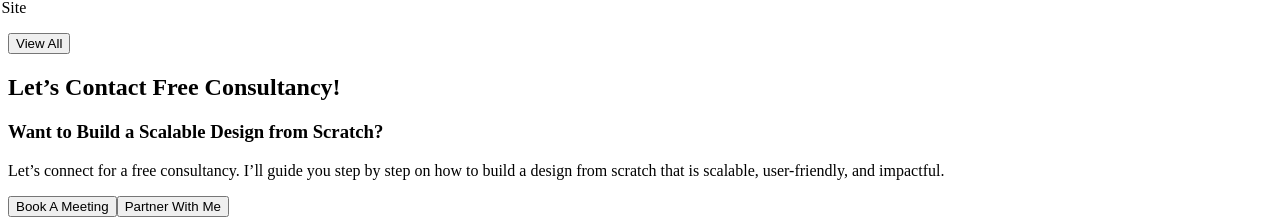
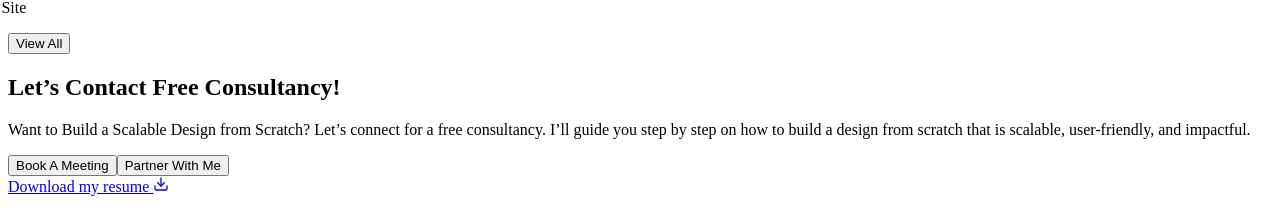
Before and after one commit to huzaifa-codes/shayanportfolio, a Next.js app: page /Home in a window 1280 px wide. Shown: the part 1899-2121 px from the top of the page. Built offline with nearby package versions, Linux system fonts and the light colour scheme.

Commit message:
some changes shayan portfolio

```diff
--- a/src/component/layout/Footer.tsx
+++ b/src/component/layout/Footer.tsx
@@ -24,7 +24,7 @@ const socialLinks = [
 export default function Footer() {
   return (
 <div className="py-20">
-    <footer className="bg-gradient-to-r  from-yellow-50 via-white to-yellow-100 rounded-[40px] lg:rounded-[20px]
+    <footer className="bg-gray-50 rounded-[40px] lg:rounded-[20px]
                         max-w-[1400px] w-full mx-auto px-8 sm:px-12 lg:px-20 py-10 flex flex-col lg:flex-row items-center justify-between gap-6 lg:gap-0">
 
       {/* Heading */}
--- a/src/component/widgets/Contactfree.tsx
+++ b/src/component/widgets/Contactfree.tsx
@@ -1,49 +1,43 @@
 import Button from "../shared/ui/Button";
 import SectionWrapper from "../shared/ui/SectionWrapper";
+import {  FiDownload } from "react-icons/fi";
 
 export default function ContactConsultancySection() {
   return (
     <SectionWrapper>
       <section
-        className="bg-gradient-to-r from-yellow-50 via-white to-yellow-100
-                   rounded-[40px] lg:rounded-[20px] px-6 py-12 md:px-12 md:py-16 lg:px-20 lg:py-20
-                   flex flex-col lg:flex-row items-center gap-12 font-jakarta "
+        className="bg-gray-50 rounded-[40px] lg:rounded-[20px] px-6 py-12 md:px-12 md:py-16 lg:px-20 lg:py-20
+                   flex flex-col items-center text-center space-y-6 font-jakarta"
       >
-        {/* Left Content */}
-        <div className="flex-1 max-w-2xl text-center lg:text-left space-y-6 lg:space-y-5">
-          <h2 className=" !text-gray-900">
-            Let’s Contact Free  Consultancy!
+        {/* Heading */}
+        <h2 className="text-3xl md:text-4xl font-semibold !text-gray-900">
+          Let’s Contact Free Consultancy!
         </h2>
 
-          <h3 className="!text-gray-600">
-            Want to Build a Scalable Design from Scratch?
-          </h3>
-
-          <p className=" !text-gray-600 leading-relaxed">
-            Let’s connect for a free consultancy. I’ll guide you step by step on
-            how to build a design from scratch that is scalable, user-friendly,
-            and impactful.
+        {/* Sub Text */}
+        <p className="text-gray-600 max-w-[900px] leading-relaxed">
+          Want to Build a Scalable Design from Scratch? Let’s connect for a free consultancy.
+          I’ll guide you step by step on how to build a design from scratch that is scalable, user-friendly, and impactful.
         </p>
 
-          <div className="flex flex-col sm:flex-row gap-4 sm:gap-6 mt-16 justify-center lg:justify-start">
-            {/* Primary Button */}
-            <Button className=" bg-yellow-300 px-8 py-4 sm:px-10 sm:py-4 ">
+        {/* Buttons */}
+        <div className="flex flex-col sm:flex-row gap-4 sm:gap-6 mt-6">
+          <Button className="bg-amber-50 px-8 py-4 sm:px-10 sm:py-4">
             Book A Meeting
           </Button>
-
-            {/* Secondary Button */}
-            <Button className=" px-8 py-4 bg-black text-white sm:px-10 sm:py-4 ">
+          <Button className="bg-black text-white px-8 py-4 sm:px-10 sm:py-4">
             Partner With Me
           </Button>
         </div>
-        </div>
 
-        {/* Right Content */}
-        <div className="flex-1 w-full max-w-[500px]">
-          <div className="bg-gradient-to-br from-yellow-200 via-white to-yellow-100 rounded-[32px]
-                          h-[200px] sm:h-[250px] md:h-[320px] lg:h-[460px] w-full shadow-2xl
-                          transform hover:scale-105 transition-transform duration-500" />
-        </div>
+        {/* Download Resume */}
+        <a
+          href="/resume.pdf" // Update with your resume path
+          download
+          className="flex items-center gap-2 mt-6 text-gray-700 hover:text-black text-lg font-medium"
+        >
+          Download my resume <FiDownload className="text-xl" />
+        </a>
       </section>
     </SectionWrapper>
   );
```
Lines whose indentation alone changed are shown as unchanged.
